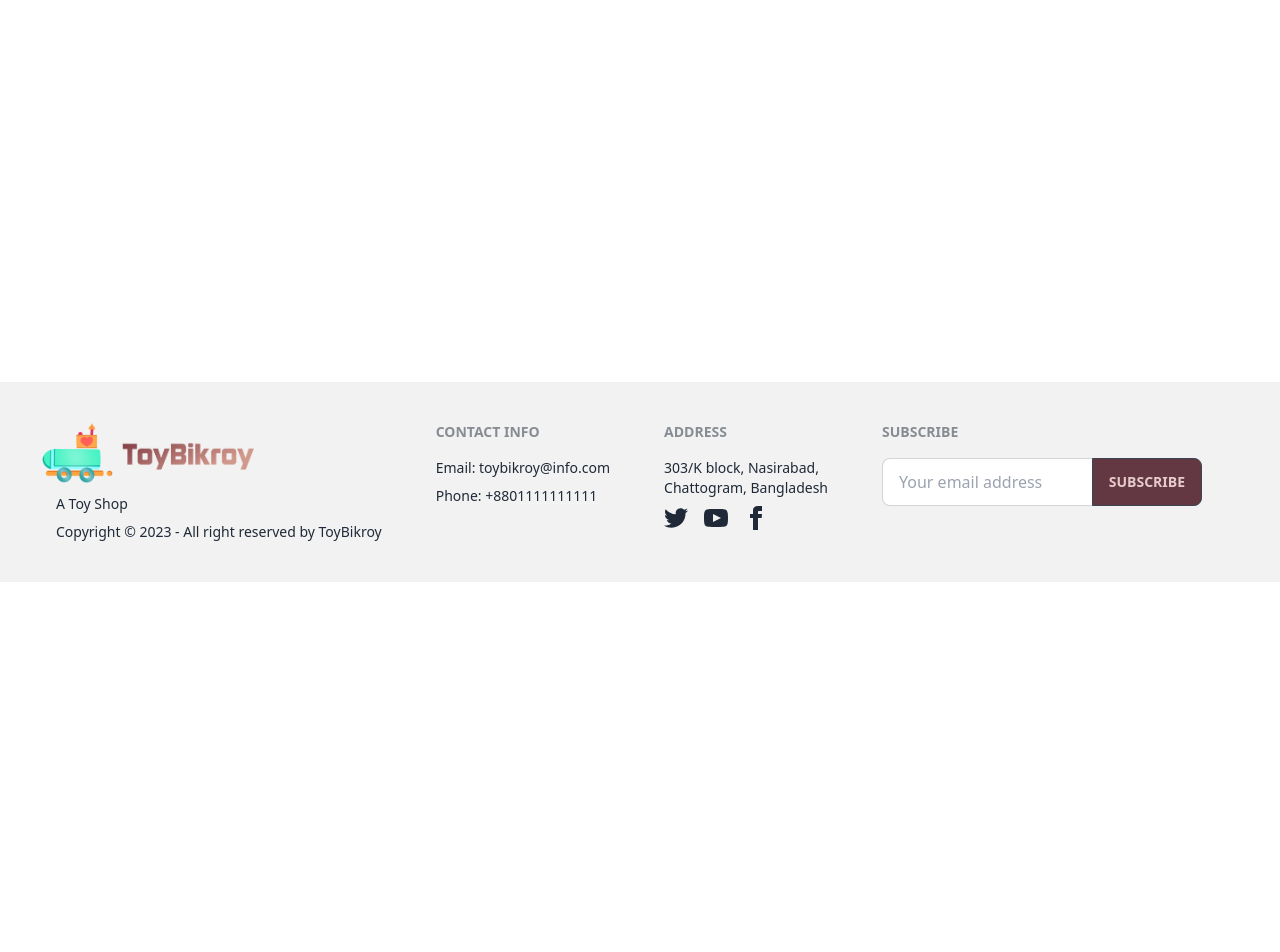
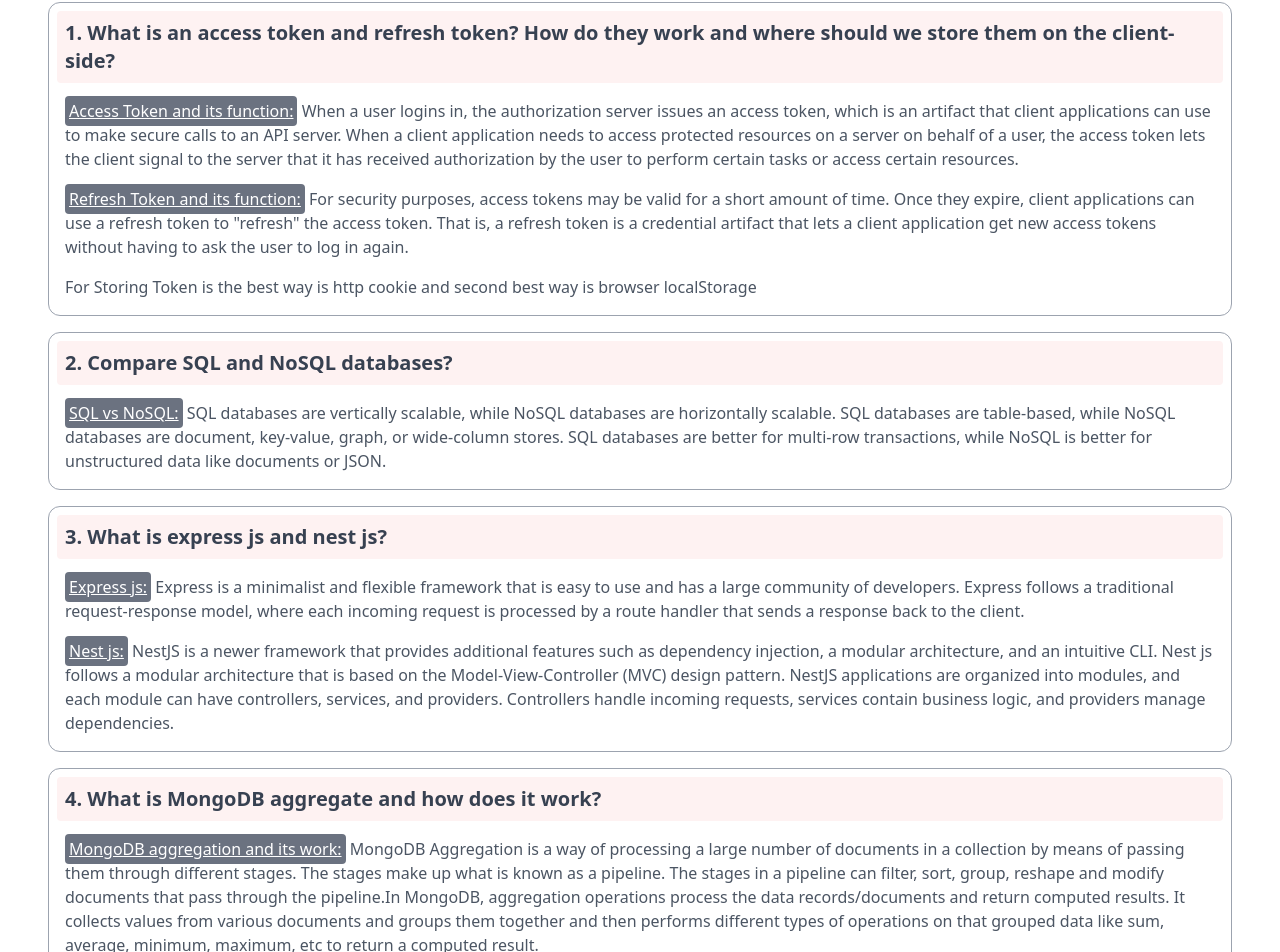
Before and after one commit to mohammadmukhter/toy-bikroy-client, a React (Vite) app: page /blog in a window 1280 px wide. Shown: the part 218-1170 px from the top of the page. Before the commit the page ends 800 px from the top, so only its background shows below. Built offline with nearby package versions, Linux system fonts and the light colour scheme; no server answers.

Commit message:
blog complete

```diff
--- a/src/Pages/Blog/Blog.jsx
+++ b/src/Pages/Blog/Blog.jsx
@@ -1,7 +1,106 @@
 const Blog = () => {
   return (
-    <div>
-      <h3>This is Blog page</h3>
+    <div className="mx-12 my-8 space-y-4">
+      <div>
+        <h2 className="text-6xl font-bold text-[#643843] text-center mb-8 mt-12">
+          MongoDB and Node js blog
+        </h2>
+      </div>
+      <div className="border border-gray-400 p-2 rounded-xl">
+        <h2 className="text-gray-700 font-semibold text-xl bg-red-50 mb-2 rounded p-2">
+          1. What is an access token and refresh token? How do they work and
+          where should we store them on the client-side?
+        </h2>
+        <p className="text-gray-600 font-medium p-2">
+          <span className="bg-gray-500 text-white underline p-1 rounded">
+            Access Token and its function:
+          </span>{" "}
+          When a user logins in, the authorization server issues an access
+          token, which is an artifact that client applications can use to make
+          secure calls to an API server. When a client application needs to
+          access protected resources on a server on behalf of a user, the access
+          token lets the client signal to the server that it has received
+          authorization by the user to perform certain tasks or access certain
+          resources.
+        </p>
+        <p className="text-gray-600 font-medium p-2">
+          <span className="bg-gray-500 text-white underline p-1 rounded">
+            Refresh Token and its function:
+          </span>{" "}
+          For security purposes, access tokens may be valid for a short amount
+          of time. Once they expire, client applications can use a refresh token
+          to "refresh" the access token. That is, a refresh token is a
+          credential artifact that lets a client application get new access
+          tokens without having to ask the user to log in again.
+        </p>
+        <p className="text-gray-600 font-medium p-2">
+          For Storing Token is the best way is http cookie and second best way
+          is browser localStorage
+        </p>
+      </div>
+
+      <div className="border border-gray-400 p-2 rounded-xl">
+        <h2 className="text-gray-700 font-semibold text-xl bg-red-50 mb-2 rounded p-2">
+          2. Compare SQL and NoSQL databases?
+        </h2>
+        <p className="text-gray-600 font-medium p-2">
+          <span className="bg-gray-500 text-white underline p-1 rounded">
+            SQL vs NoSQL:
+          </span>{" "}
+          SQL databases are vertically scalable, while NoSQL databases are
+          horizontally scalable. SQL databases are table-based, while NoSQL
+          databases are document, key-value, graph, or wide-column stores. SQL
+          databases are better for multi-row transactions, while NoSQL is better
+          for unstructured data like documents or JSON.
+        </p>
+      </div>
+
+      <div className="border border-gray-400 p-2 rounded-xl">
+        <h2 className="text-gray-700 font-semibold text-xl bg-red-50 mb-2 rounded p-2">
+          3. What is express js and nest js?
+        </h2>
+        <p className="text-gray-600 font-medium p-2">
+          <span className="bg-gray-500 text-white underline p-1 rounded">
+            Express js:
+          </span>{" "}
+          Express is a minimalist and flexible framework that is easy to use and
+          has a large community of developers. Express follows a traditional
+          request-response model, where each incoming request is processed by a
+          route handler that sends a response back to the client.
+        </p>
+        <p className="text-gray-600 font-medium p-2">
+          <span className="bg-gray-500 text-white underline p-1 rounded">
+            Nest js:
+          </span>{" "}
+          NestJS is a newer framework that provides additional features such as
+          dependency injection, a modular architecture, and an intuitive CLI.
+          Nest js follows a modular architecture that is based on the
+          Model-View-Controller (MVC) design pattern. NestJS applications are
+          organized into modules, and each module can have controllers,
+          services, and providers. Controllers handle incoming requests,
+          services contain business logic, and providers manage dependencies.
+        </p>
+      </div>
+
+      <div className="border border-gray-400 p-2 rounded-xl">
+        <h2 className="text-gray-700 font-semibold text-xl bg-red-50 mb-2 rounded p-2">
+          4. What is MongoDB aggregate and how does it work?
+        </h2>
+        <p className="text-gray-600 font-medium p-2">
+          <span className="bg-gray-500 text-white underline p-1 rounded">
+            MongoDB aggregation and its work:
+          </span>{" "}
+          MongoDB Aggregation is a way of processing a large number of documents
+          in a collection by means of passing them through different stages. The
+          stages make up what is known as a pipeline. The stages in a pipeline
+          can filter, sort, group, reshape and modify documents that pass
+          through the pipeline.In MongoDB, aggregation operations process the
+          data records/documents and return computed results. It collects values
+          from various documents and groups them together and then performs
+          different types of operations on that grouped data like sum, average,
+          minimum, maximum, etc to return a computed result.
+        </p>
+      </div>
     </div>
   );
 };
```
